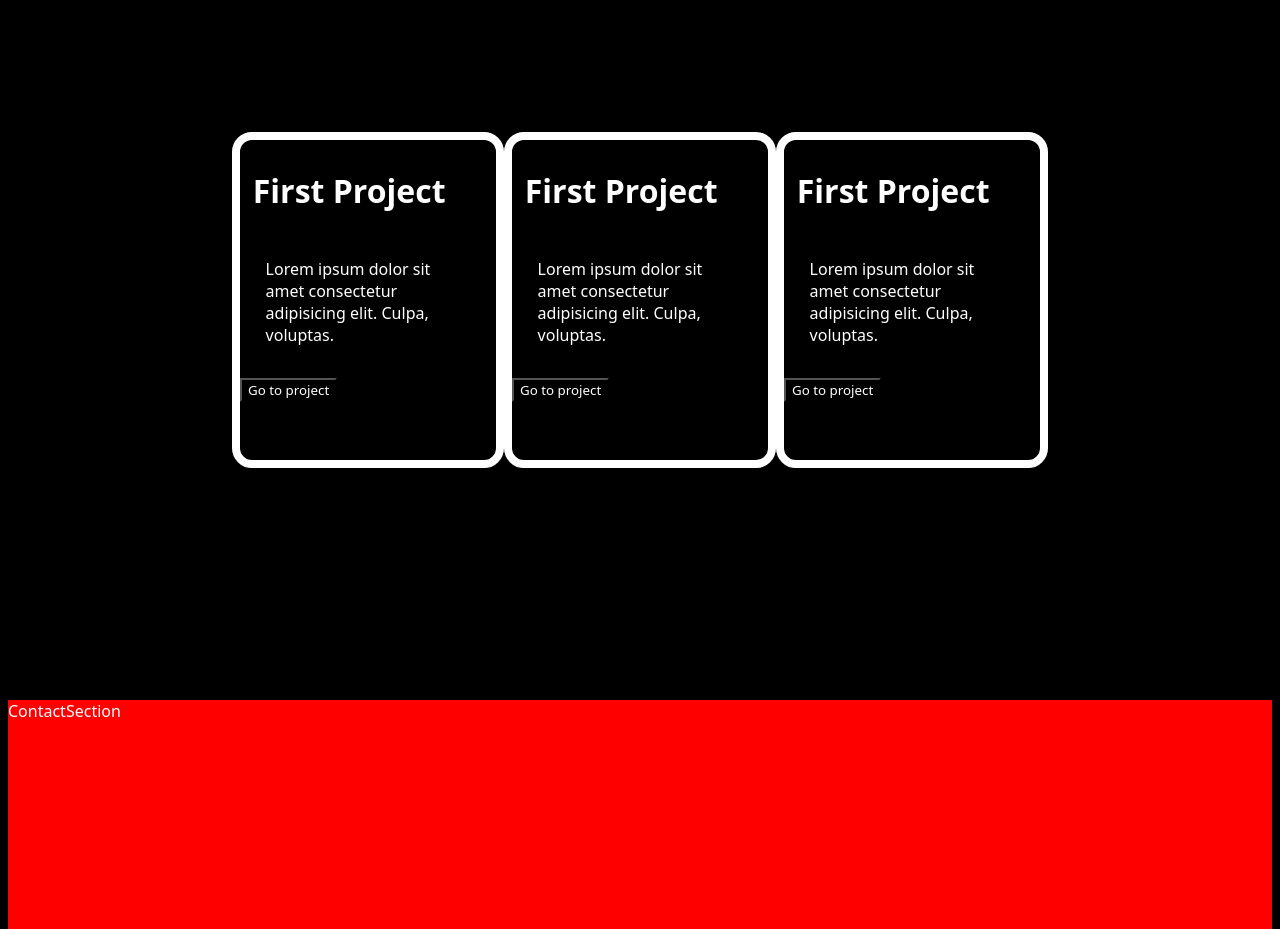
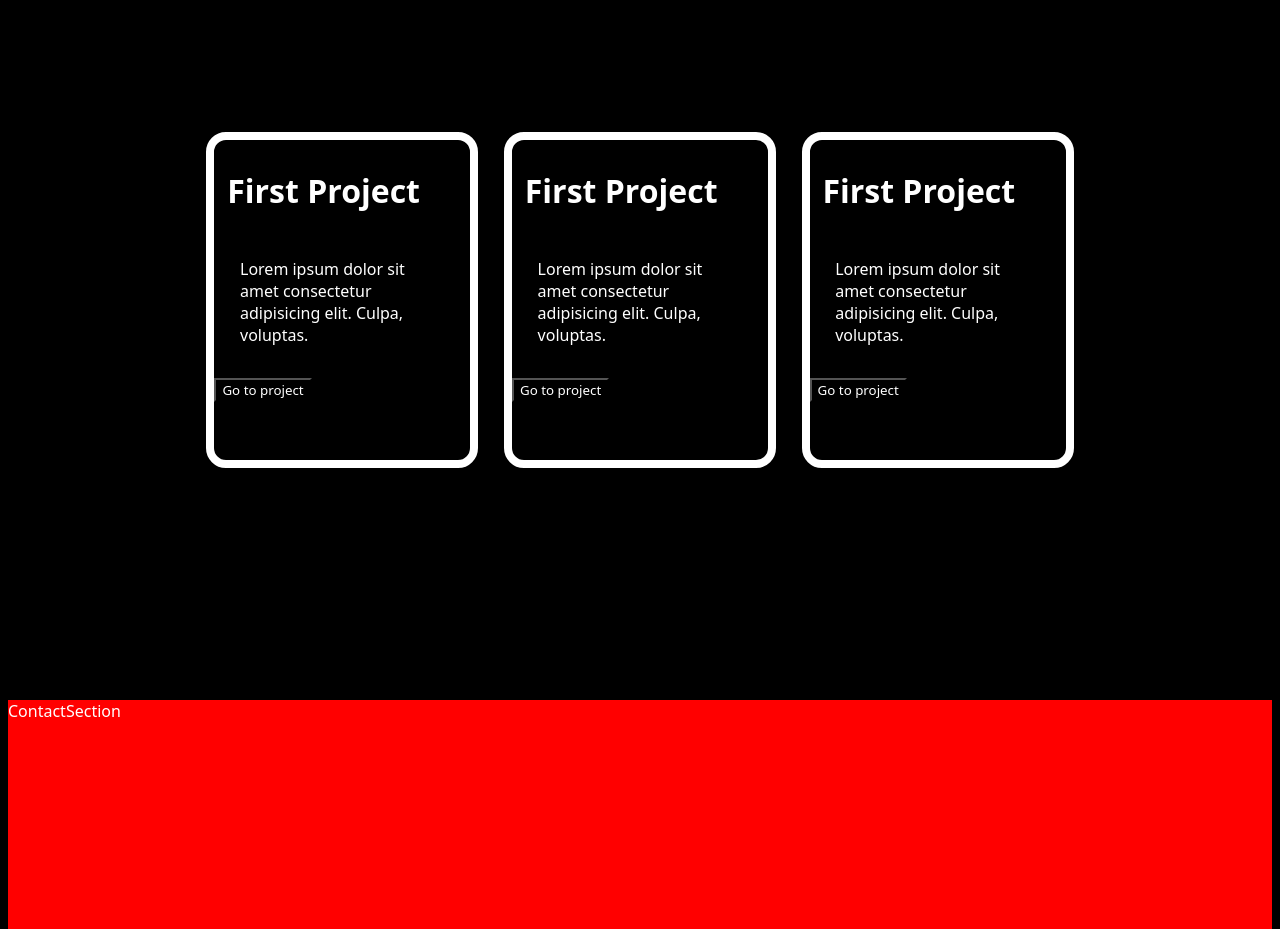
Before and after one commit to LouisWdev/myPortfolio, a React (Vite) app: page / in a window 1280 px wide. Shown: the part 1780-2709 px from the top of the page. Built offline with nearby package versions, Linux system fonts and the light colour scheme.

Commit message:
Margin for the project card

```diff
--- a/src/Section/PortfolioSection.tsx
+++ b/src/Section/PortfolioSection.tsx
@@ -42,6 +42,7 @@ const ProjectCard = styled.div`
       width: 20vw;
       height: 40vh;
       border-radius: 20px;
+      margin: 1vh 1vw;
 `;
 
 const ProjectCardTitle = styled.h1`
```
